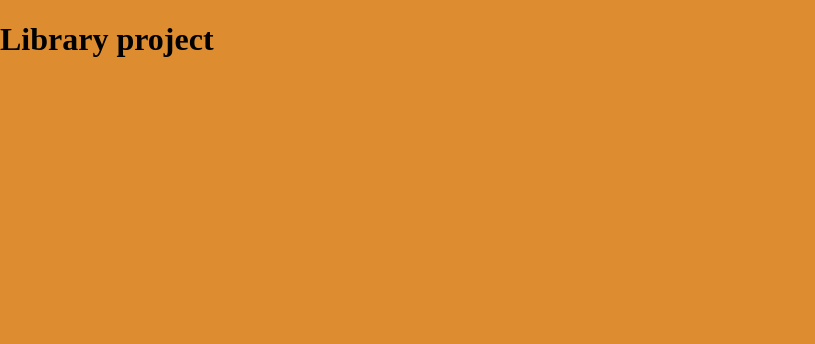
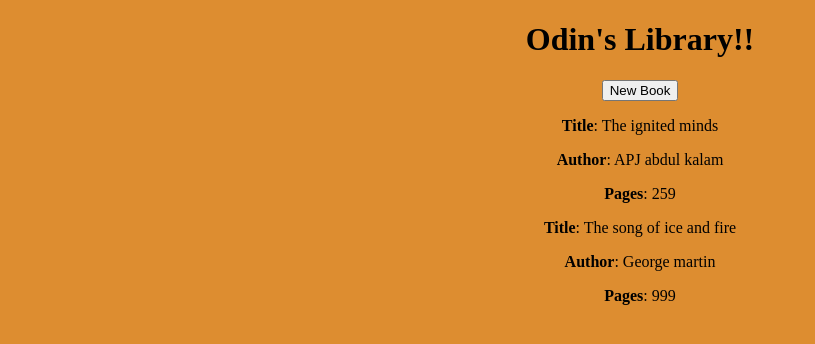
Before and after one commit to NewDev2005/Library-project, a plain HTML site: page index.html in a window 1280 px wide. Shown: the whole page, without its empty margins (0-815 px from the left). Drawn offline with Linux system fonts and the light colour scheme.

Commit message:
add form in dialog to create to new books

```diff
--- a/index.html
+++ b/index.html
@@ -8,6 +8,33 @@
     <script src="script.js" defer></script>
 </head>
 <body>
-    <h1>Library project</h1>
+    <div id="container">
+        <div id="first-child">
+            <h1>Odin's Library!!</h1>
+        </div>
+        <div>
+            <button command="show-modal" commandfor="book-dialog">New Book</button>
+            <dialog id="book-dialog">
+                <form action="" method="post" id="book-info">
+                   <div>
+                    <label for="title">Title</label>
+                    <input type="text" id="title" />
+                   </div>
+                    <div>
+                        <label for="author">Author</label>
+                        <input type="text" id="author" />
+                    </div>
+                    <div>
+                        <label for="pages">Total pages</label>
+                        <input type="number" id="pages" />
+                    </div>
+                    <div>
+                        <input type="submit" value="submit" id="submit" />
+                    </div>
+                </form>
+                <button commandfor="book-dialog" command="close">close</button>
+            </dialog>
+        </div>
+    </div>
 </body>
 </html>
```
